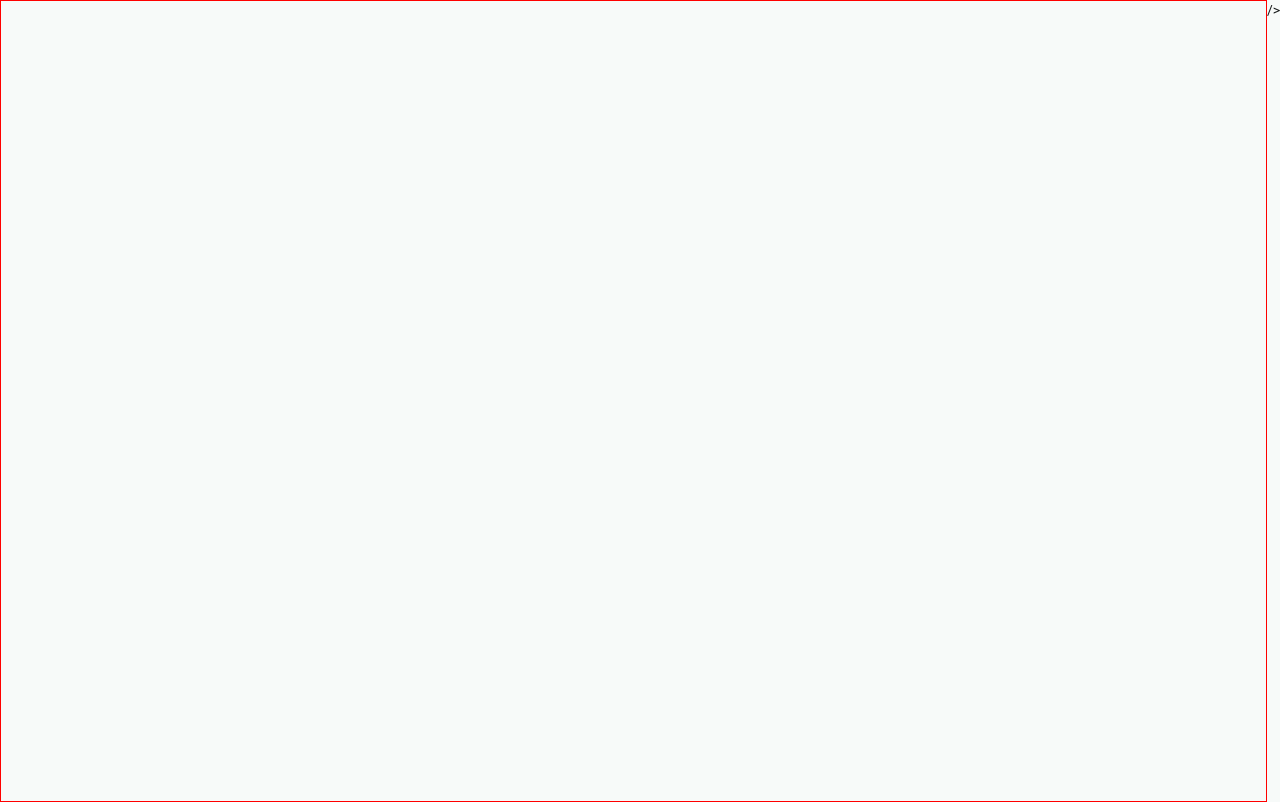
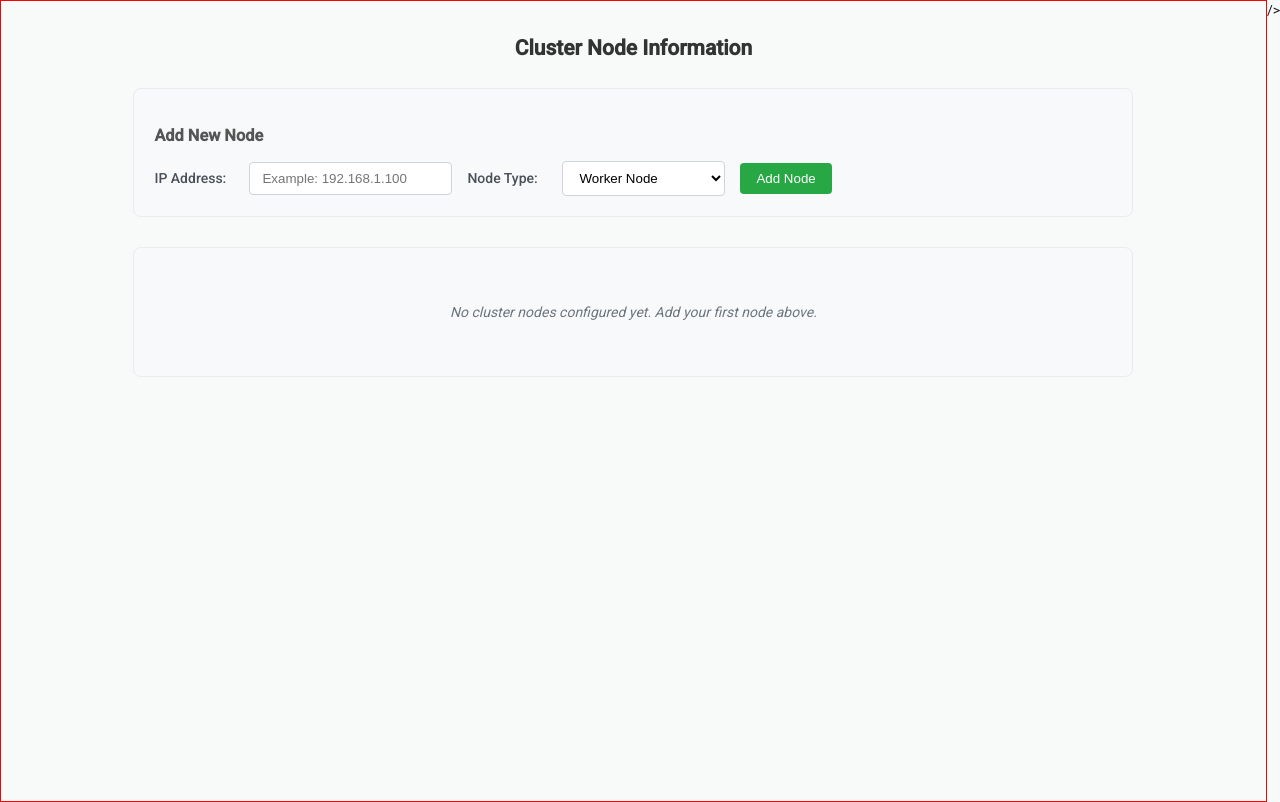
Before and after one commit to Milldrew/kubernetes-browser-wizard, an Angular app in the folder web-bundle-angular/: page / in a window 1280 px wide. Built offline with nearby package versions, Linux system fonts and the light colour scheme.

Commit message:
📅  | Thu Aug  7 18:17:24 MDT 2025

```diff
--- a/web-bundle-angular/src/app/app.component.html
+++ b/web-bundle-angular/src/app/app.component.html
@@ -6,4 +6,6 @@
   <button id="fab" mat-fab>
     <mat-icon>account_tree</mat-icon>
   </button>
-} @else {}
+} @else {
+    <wizard-cluster-ip-info></wizard-cluster-ip-info>
+}
--- a/web-bundle-angular/src/app/app.component.ts
+++ b/web-bundle-angular/src/app/app.component.ts
@@ -6,6 +6,7 @@ import { Terminal } from '../terminal/terminal.component';
 import { MatButtonModule } from '@angular/material/button';
 import { MatIconModule } from '@angular/material/icon';
 import { CoreStateService } from '../core-state.service';
+import { ClusterIpInfoComponent } from './cluster-ip-info/cluster-ip-info.component';
 @Component({
   selector: 'app-root',
   imports: [
@@ -14,6 +15,7 @@ import { CoreStateService } from '../core-state.service';
     Terminal,
     MatButtonModule,
     MatIconModule,
+    ClusterIpInfoComponent,
     Header,
   ],
   templateUrl: './app.component.html',
--- a/web-bundle-angular/src/app/cluster-ip-info/cluster-ip-info.component.html
+++ b/web-bundle-angular/src/app/cluster-ip-info/cluster-ip-info.component.html
@@ -1 +1,91 @@
-<p>cluster-ip-info works!</p>
+<div class="cluster-ip-info">
+  <h2>Cluster Node Information</h2>
+
+  <!-- Add New Node Form -->
+  <div class="add-node-form">
+    <h3>Add New Node</h3>
+    <div class="form-row">
+      <label for="ipAddress">IP Address:</label>
+      <input
+        id="ipAddress"
+        type="text"
+        [(ngModel)]="newNode.ipAddress"
+        placeholder="Example: 192.168.1.100"
+        class="ip-input"
+      />
+
+      <label for="nodeType">Node Type:</label>
+      <select id="nodeType" [(ngModel)]="newNode.nodeType" class="node-type-select">
+        <option value="worker">Worker Node</option>
+        <option value="control-plane">Control Plane Node</option>
+      </select>
+
+      <button (click)="addNode()" class="add-button">Add Node</button>
+    </div>
+  </div>
+
+  <!-- Nodes Table -->
+  @if (nodes.length > 0) {
+    <div class="nodes-table-container">
+      <h3>Cluster Nodes</h3>
+      <table class="nodes-table">
+        <thead>
+          <tr>
+            <th>IP Address</th>
+            <th>Node Type</th>
+            <th>Actions</th>
+          </tr>
+        </thead>
+        <tbody>
+          @for (node of nodes; track node.id) {
+            <tr class="node-row">
+              <td>
+                @if (node.isEditing) {
+                  <input
+                    type="text"
+                    [(ngModel)]="node.ipAddress"
+                    class="edit-input"
+                  />
+                } @else {
+                  {{ node.ipAddress }}
+                }
+              </td>
+              <td>
+                @if (node.isEditing) {
+                  <select
+                    [(ngModel)]="node.nodeType"
+                    class="edit-select"
+                  >
+                    <option value="worker">Worker Node</option>
+                    <option value="control-plane">Control Plane Node</option>
+                  </select>
+                } @else {
+                  <span class="node-type" [class.worker]="node.nodeType === 'worker'" [class.control-plane]="node.nodeType === 'control-plane'">
+                    {{ node.nodeType === 'worker' ? 'Worker Node' : 'Control Plane Node' }}
+                  </span>
+                }
+              </td>
+              <td class="actions">
+                @if (node.isEditing) {
+                  <div>
+                    <button (click)="saveNode(node)" class="save-button">Save</button>
+                    <button (click)="cancelEdit(node)" class="cancel-button">Cancel</button>
+                  </div>
+                } @else {
+                  <button (click)="editNode(node)" class="edit-button">Edit</button>
+                  <button (click)="deleteNode(node.id)" class="delete-button">Delete</button>
+                }
+              </td>
+            </tr>
+          }
+        </tbody>
+      </table>
+    </div>
+  }
+
+  @if (nodes.length === 0) {
+    <div class="empty-state">
+      <p>No cluster nodes configured yet. Add your first node above.</p>
+    </div>
+  }
+</div>
--- a/web-bundle-angular/src/app/cluster-ip-info/cluster-ip-info.component.scss
+++ b/web-bundle-angular/src/app/cluster-ip-info/cluster-ip-info.component.scss
@@ -0,0 +1,228 @@
+.cluster-ip-info {
+  padding: 20px;
+  max-width: 1000px;
+  margin: 0 auto;
+
+  h2 {
+    color: #333;
+    margin-bottom: 30px;
+    text-align: center;
+  }
+
+  h3 {
+    color: #555;
+    margin-bottom: 15px;
+  }
+}
+
+.add-node-form {
+  background: #f8f9fa;
+  padding: 20px;
+  border-radius: 8px;
+  margin-bottom: 30px;
+  border: 1px solid #e9ecef;
+
+  .form-row {
+    display: flex;
+    align-items: center;
+    gap: 15px;
+    flex-wrap: wrap;
+
+    label {
+      font-weight: 500;
+      color: #495057;
+      min-width: 80px;
+    }
+
+    .ip-input {
+      padding: 8px 12px;
+      border: 1px solid #ced4da;
+      border-radius: 4px;
+      min-width: 150px;
+
+      &:focus {
+        outline: none;
+        border-color: #007bff;
+        box-shadow: 0 0 0 2px rgba(0, 123, 255, 0.25);
+      }
+    }
+
+    .node-type-select {
+      padding: 8px 12px;
+      border: 1px solid #ced4da;
+      border-radius: 4px;
+      background: white;
+      min-width: 150px;
+
+      &:focus {
+        outline: none;
+        border-color: #007bff;
+        box-shadow: 0 0 0 2px rgba(0, 123, 255, 0.25);
+      }
+    }
+
+    .add-button {
+      background: #28a745;
+      color: white;
+      border: none;
+      padding: 8px 16px;
+      border-radius: 4px;
+      cursor: pointer;
+      font-weight: 500;
+
+      &:hover {
+        background: #218838;
+      }
+    }
+  }
+}
+
+.nodes-table-container {
+  background: white;
+  border-radius: 8px;
+  overflow: hidden;
+  box-shadow: 0 2px 4px rgba(0, 0, 0, 0.1);
+}
+
+.nodes-table {
+  width: 100%;
+  border-collapse: collapse;
+
+  thead {
+    background: #007bff;
+    color: white;
+
+    th {
+      padding: 15px 20px;
+      text-align: left;
+      font-weight: 600;
+      letter-spacing: 0.5px;
+    }
+  }
+
+  tbody {
+    .node-row {
+      border-bottom: 1px solid #e9ecef;
+
+      &:hover {
+        background: #f8f9fa;
+      }
+
+      td {
+        padding: 15px 20px;
+        vertical-align: middle;
+
+        .edit-input, .edit-select {
+          padding: 6px 10px;
+          border: 1px solid #ced4da;
+          border-radius: 4px;
+          width: 100%;
+          max-width: 200px;
+
+          &:focus {
+            outline: none;
+            border-color: #007bff;
+            box-shadow: 0 0 0 2px rgba(0, 123, 255, 0.25);
+          }
+        }
+
+        .node-type {
+          padding: 4px 8px;
+          border-radius: 4px;
+          font-size: 0.9em;
+          font-weight: 500;
+
+          &.worker {
+            background: #e3f2fd;
+            color: #1976d2;
+          }
+
+          &.control-plane {
+            background: #f3e5f5;
+            color: #7b1fa2;
+          }
+        }
+
+        &.actions {
+          .save-button, .edit-button {
+            background: #007bff;
+            color: white;
+            border: none;
+            padding: 6px 12px;
+            border-radius: 4px;
+            cursor: pointer;
+            font-size: 0.9em;
+            margin-right: 8px;
+
+            &:hover {
+              background: #0056b3;
+            }
+          }
+
+          .cancel-button {
+            background: #6c757d;
+            color: white;
+            border: none;
+            padding: 6px 12px;
+            border-radius: 4px;
+            cursor: pointer;
+            font-size: 0.9em;
+            margin-right: 8px;
+
+            &:hover {
+              background: #545b62;
+            }
+          }
+
+          .delete-button {
+            background: #dc3545;
+            color: white;
+            border: none;
+            padding: 6px 12px;
+            border-radius: 4px;
+            cursor: pointer;
+            font-size: 0.9em;
+
+            &:hover {
+              background: #c82333;
+            }
+          }
+        }
+      }
+    }
+  }
+}
+
+.empty-state {
+  text-align: center;
+  padding: 40px 20px;
+  color: #6c757d;
+  font-style: italic;
+  background: #f8f9fa;
+  border-radius: 8px;
+  border: 1px solid #e9ecef;
+}
+
+@media (max-width: 768px) {
+  .add-node-form .form-row {
+    flex-direction: column;
+    align-items: stretch;
+
+    label {
+      min-width: auto;
+    }
+
+    .ip-input, .node-type-select {
+      min-width: auto;
+    }
+  }
+
+  .nodes-table {
+    font-size: 0.9em;
+
+    thead th,
+    tbody td {
+      padding: 10px 15px;
+    }
+  }
+}
--- a/web-bundle-angular/src/app/cluster-ip-info/cluster-ip-info.component.ts
+++ b/web-bundle-angular/src/app/cluster-ip-info/cluster-ip-info.component.ts
@@ -1,11 +1,57 @@
 import { Component } from '@angular/core';
+import { CommonModule } from '@angular/common';
+import { FormsModule } from '@angular/forms';
+
+interface ClusterNode {
+  id: string;
+  ipAddress: string;
+  nodeType: 'worker' | 'control-plane';
+  isEditing?: boolean;
+}
 
 @Component({
   selector: 'wizard-cluster-ip-info',
-  imports: [],
+  imports: [CommonModule, FormsModule],
   templateUrl: './cluster-ip-info.component.html',
-  styleUrl: './cluster-ip-info.component.scss'
+  styleUrl: './cluster-ip-info.component.scss',
 })
 export class ClusterIpInfoComponent {
+  nodes: ClusterNode[] = [];
+  newNode: ClusterNode = { id: '', ipAddress: '', nodeType: 'worker' };
 
+  addNode() {
+    if (this.newNode.ipAddress.trim()) {
+      console.log(1);
+      const node: ClusterNode = {
+        id: this.generateId(),
+        ipAddress: this.newNode.ipAddress.trim(),
+        nodeType: this.newNode.nodeType,
+      };
+      this.nodes.push(node);
+      this.newNode = { id: '', ipAddress: '', nodeType: 'worker' };
+    }
+    console.log(2);
+  }
+
+  editNode(node: ClusterNode) {
+    node.isEditing = true;
+  }
+
+  saveNode(node: ClusterNode) {
+    if (node.ipAddress.trim()) {
+      node.isEditing = false;
+    }
+  }
+
+  cancelEdit(node: ClusterNode) {
+    node.isEditing = false;
+  }
+
+  deleteNode(nodeId: string) {
+    this.nodes = this.nodes.filter((node) => node.id !== nodeId);
+  }
+
+  private generateId(): string {
+    return Date.now().toString() + Math.random().toString(36).substr(2, 9);
+  }
 }
```
Also changed, not shown: 1 other file (tests, documents, lock files or other folders).
